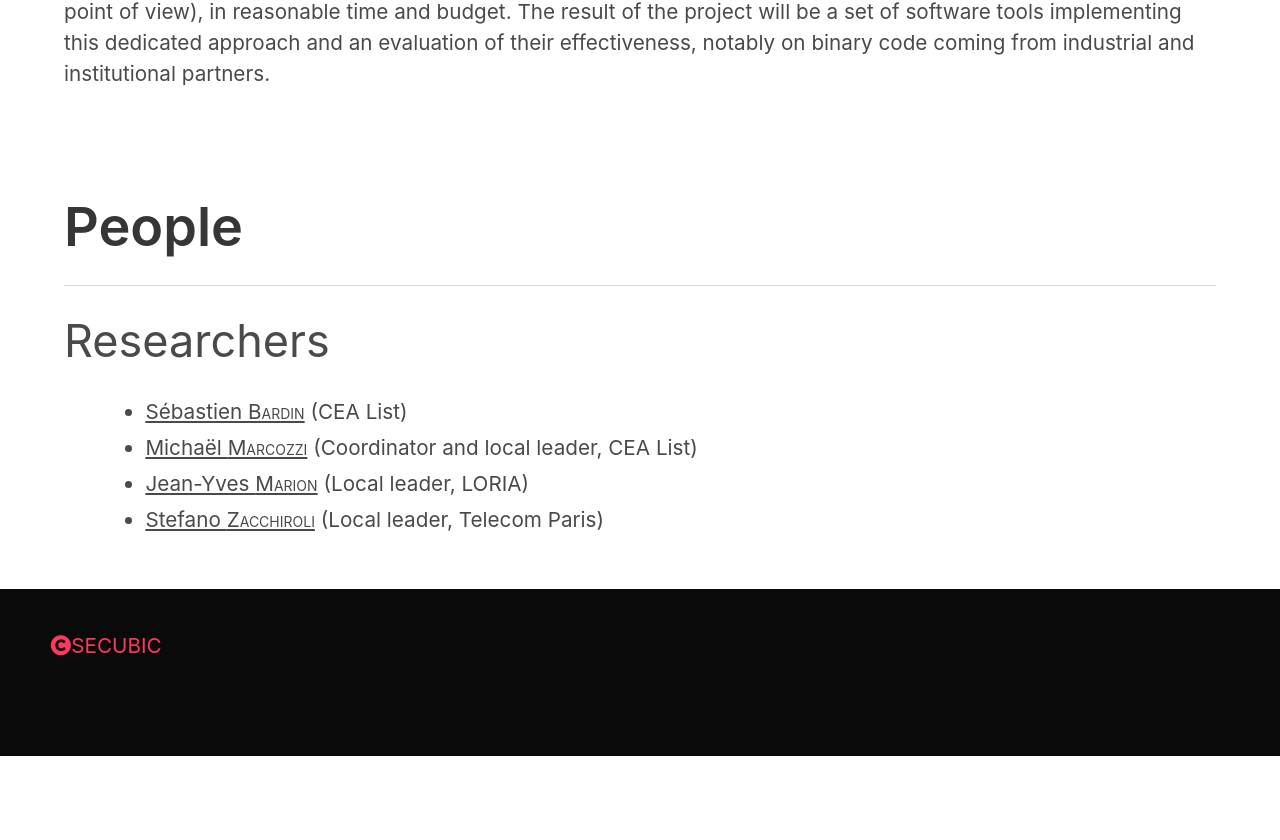
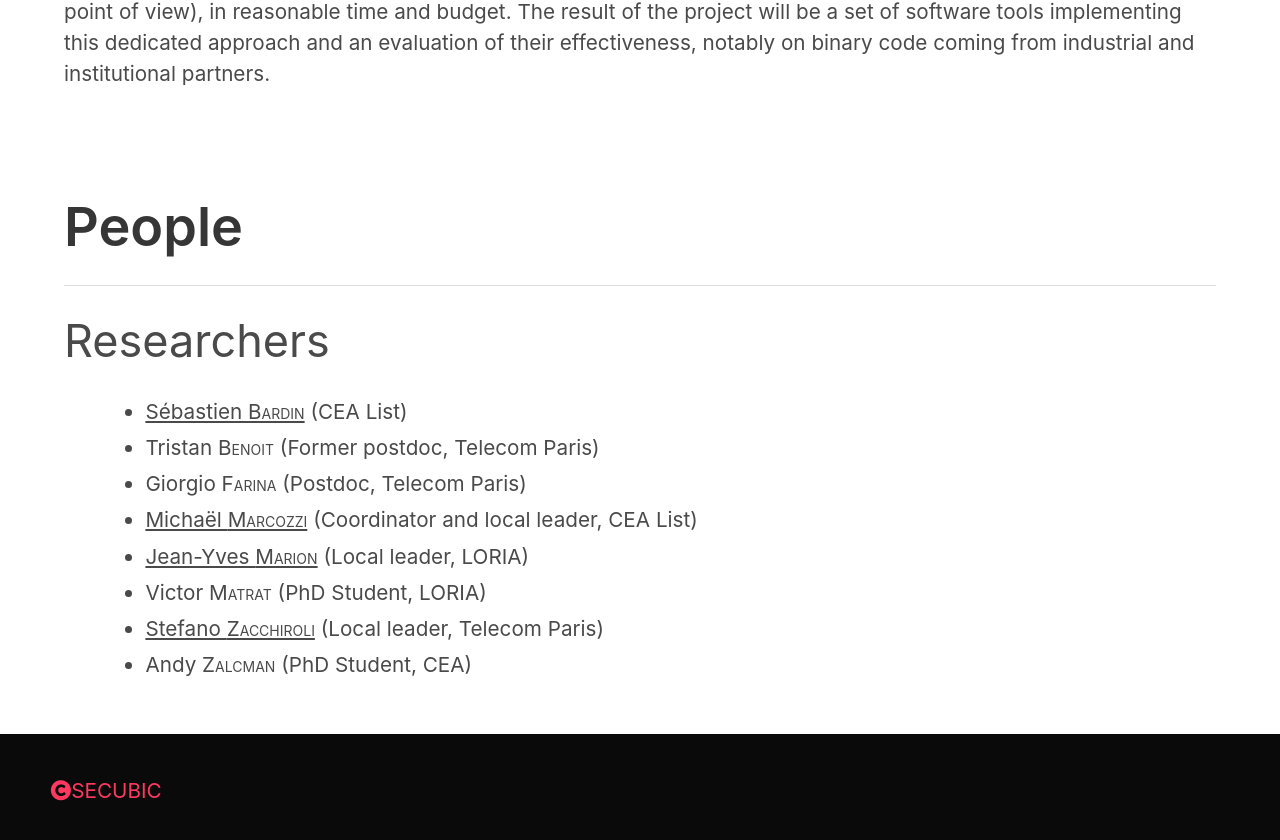
Before and after one commit to SECUBIC-PTCC/secubic-ptcc.github.io, a Jekyll site: the page built from index.md, in a window 1280 px wide and 900 px high, scrolled down 1644 px. Shown: the top 840 px of the window. Built offline with Jekyll 4.4.1, drawn with Linux system fonts in a browser that asks for light colours; nearby versions of some CDN libraries; before the commit the page ends 2400 px from its top, so only the background shows below that.

Commit message:
Update members list

```diff
--- a/_data/team.yml
+++ b/_data/team.yml
@@ -28,6 +28,31 @@
   role: (CEA List)
   www: "http://sebastien.bardin.free.fr"
 
+- id: azalcman
+  firstname: Andy
+  lastname: Zalcman
+  position: researcher
+  role: (PhD Student, CEA)
+
+- id: vmatrat
+  firstname: Victor
+  lastname: Matrat
+  position: researcher
+  role: (PhD Student, LORIA)
+
+- id: gfarina
+  firstname: Giorgio
+  lastname: Farina
+  position: researcher
+  role: (Postdoc, Telecom Paris)
+
+- id: tbenoit
+  firstname: Tristan
+  lastname: Benoit
+  position: researcher
+  role: (Former postdoc, Telecom Paris)
+
+
 # POSTDOCS
 
 #- id: nobody
```
